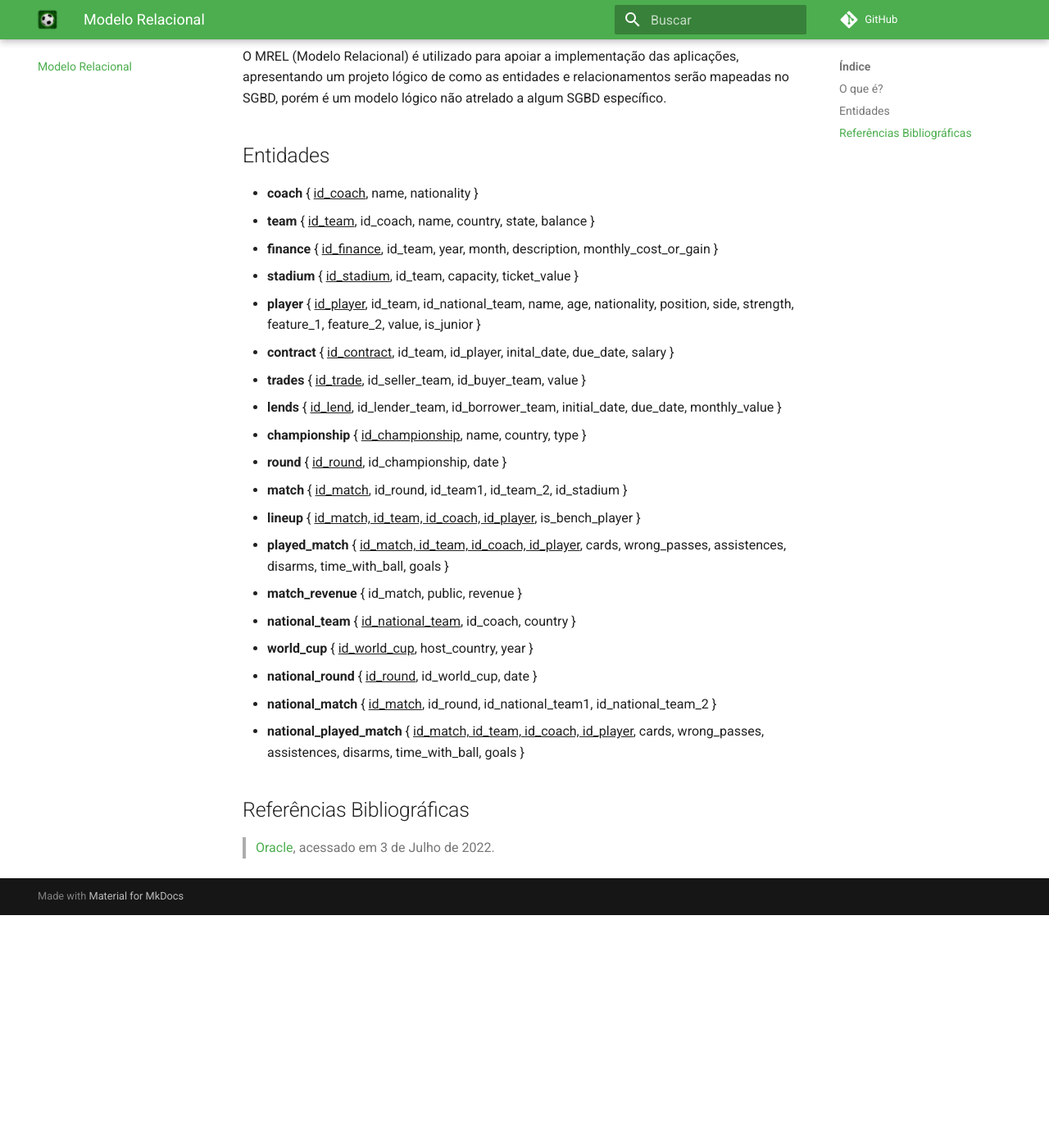
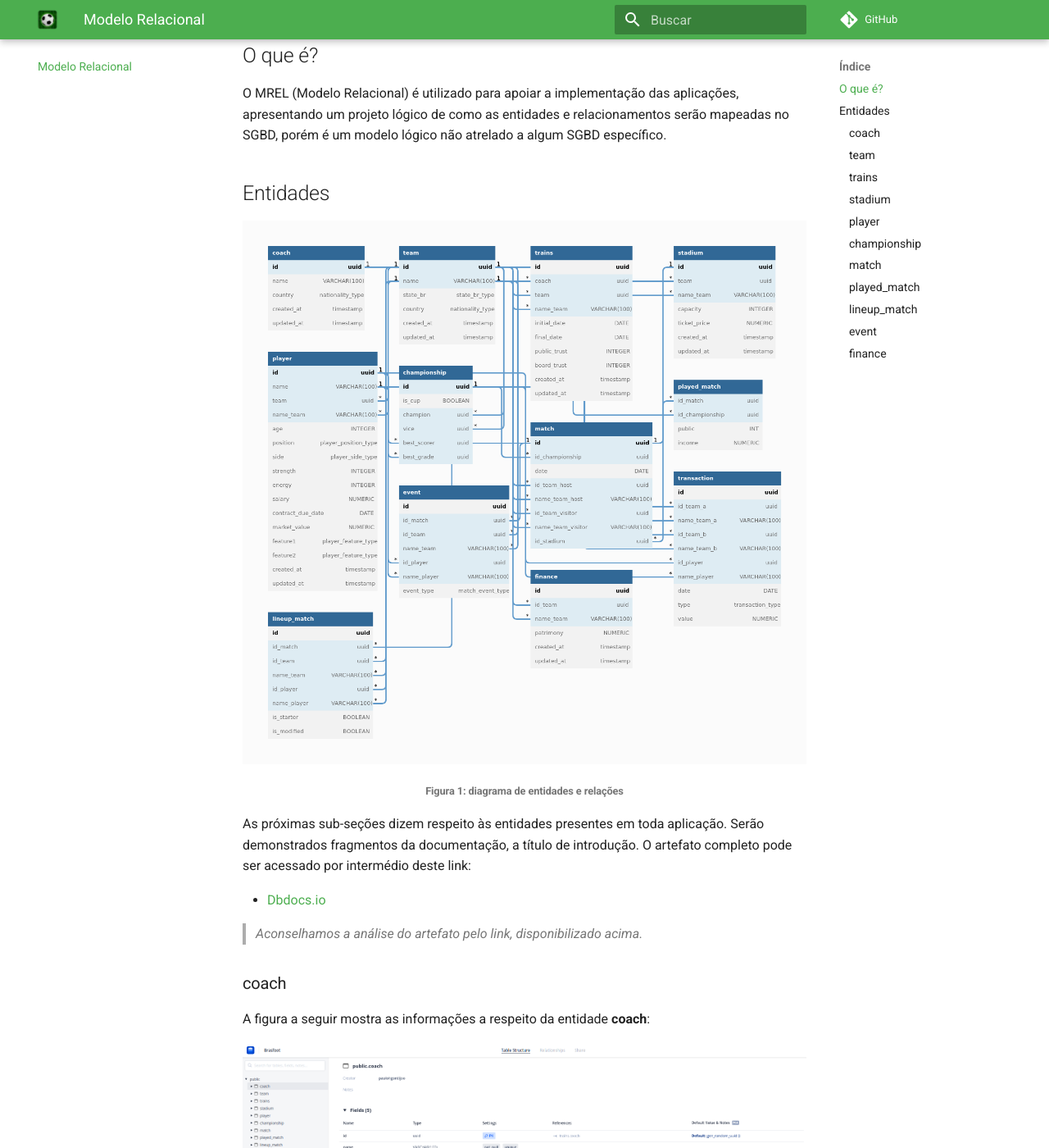
Before and after one commit to SBD1/grupo7-brasfoot, an MkDocs documentation site: the page built from docs/MR.md, in a window 1280 px wide and 1400 px high, scrolled down 416 px. Shown: the whole window at 82% size. Built offline with MkDocs 1.6.1 and Material for MkDocs 9.7.7, drawn with Linux system fonts in a browser that asks for light colours; comment, search, counter and statistics services are not loaded; before the commit the page ends 1532 px from its top, so only the background shows below that; some of the changed text lies outside the part shown.

Commit message:
Updating 'Modelo Relacional' section; adding dbdocs.

```diff
--- a/docs/MR.md
+++ b/docs/MR.md
@@ -1,9 +1,10 @@
 # Modelo Relacional
 
-|    Data    | Versão |      Descrição       |      Autor       |
-|:----------:|:------:|:--------------------:|:----------------:|
-| 03/07/2022 |  0.1   | Início do Documento  |    Daniel Oda    |
-| 04/07/2022 |  0.1   | Revisão do Documente | Matheus Clemente |
+|    Data    | Versão |                Descrição                 |      Autor       |
+|:----------:|:------:|:----------------------------------------:|:----------------:|
+| 03/07/2022 |  0.1   |           Início do Documento            |    Daniel Oda    |
+| 04/07/2022 |  0.2   |           Revisão do Documente           | Matheus Clemente |
+| 05/09/2022 |  0.3   | Atualização MREL; Ajustes de formatação. |  Paulo Gontijo   |
 
 
 
@@ -13,25 +14,104 @@
 
 ## Entidades
 
-- **coach** { <ins>id_coach</ins>,  name, nationality }
-- **team** { <ins>id_team</ins>, id_coach, name, country, state, balance }
-- **finance** { <ins>id_finance</ins>, id_team, year, month, description, monthly_cost_or_gain }
-- **stadium** { <ins>id_stadium</ins>, id_team, capacity, ticket_value }
-- **player** { <ins>id_player</ins>, id_team, id_national_team, name, age, nationality, position, side, strength, feature_1, feature_2, value, is_junior }
-- **contract** { <ins>id_contract</ins>,  id_team, id_player, inital_date, due_date, salary }
-- **trades** { <ins>id_trade</ins>, id_seller_team, id_buyer_team, value }
-- **lends** { <ins>id_lend</ins>, id_lender_team, id_borrower_team, initial_date, due_date, monthly_value }
-- **championship** { <ins>id_championship</ins>, name, country, type }
-- **round** { <ins>id_round</ins>,  id_championship, date }
-- **match** { <ins>id_match</ins>,  id_round, id_team1, id_team_2, id_stadium }
--  **lineup** { <ins>id_match, id_team, id_coach, id_player</ins>, is_bench_player }
-- **played_match** {  <ins>id_match, id_team, id_coach, id_player</ins>, cards, wrong_passes, assistences, disarms, time_with_ball, goals }
-- **match_revenue** { id_match, public, revenue }
-- **national_team** { <ins>id_national_team</ins>, id_coach, country }
-- **world_cup** { <ins>id_world_cup</ins>, host_country, year }
-- **national_round** { <ins>id_round</ins>,  id_world_cup, date }
-- **national_match** { <ins>id_match</ins>,  id_round, id_national_team1, id_national_team_2 }
-- **national_played_match** {  <ins>id_match, id_team, id_coach, id_player</ins>, cards, wrong_passes, assistences, disarms, time_with_ball, goals }
+![Brasfoot](./images/Brasfoot.png)
+
+<h6 align='center'>Figura 1: diagrama de entidades e relações</h6>
+
+
+
+As próximas sub-seções dizem respeito às entidades presentes em toda aplicação. Serão demonstrados fragmentos da documentação,
+a título de introdução. O artefato completo pode ser acessado por intermédio deste link:
+
+* [Dbdocs.io](https://dbdocs.io/paulohgontijoo/Brasfoot)
+
+> *Aconselhamos a análise do artefato pelo link, disponibilizado acima.*
+
+###coach
+A figura a seguir mostra as informações a respeito da entidade **coach**:
+
+![img.png](images/coach.png)
+
+<h6 align='center'>Figura 2: detalhamento entidade coach</h6>
+
+###team
+A figura a seguir mostra as informações a respeito da entidade **team**:
+
+![img.png](images/team.png)
+
+<h6 align='center'>Figura 3: detalhamento entidade team</h6>
+
+###trains
+A figura a seguir mostra as informações a respeito da entidade **trains**:
+
+![img.png](images/trains.png)
+
+<h6 align='center'>Figura 4: detalhamento entidade trains</h6>
+
+###stadium
+A figura a seguir mostra as informações a respeito da entidade **stadium**:
+
+![img.png](images/stadium.png)
+
+<h6 align='center'>Figura 5: detalhamento entidade stadium</h6>
+
+###player
+A figura a seguir mostra as informações a respeito da entidade **player**:
+
+![img.png](images/player.png)
+
+<h6 align='center'>Figura  6: detalhamento entidade player</h6>
+
+###championship
+A figura a seguir mostra as informações a respeito da entidade **championship**:
+
+![img.png](images/championship.png)
+
+<h6 align='center'>Figura  7: detalhamento entidade championship</h6>
+
+###match
+A figura a seguir mostra as informações a respeito da entidade **match**:
+
+![img.png](images/match.png)
+
+<h6 align='center'>Figura  8: detalhamento entidade match</h6>
+
+###played_match
+A figura a seguir mostra as informações a respeito da entidade **played_match**:
+
+![img.png](images/played_match.png)
+
+<h6 align='center'>Figura  9: detalhamento entidade played_match</h6>
+
+###lineup_match
+A figura a seguir mostra as informações a respeito da entidade **lineup_match**:
+
+![img.png](images/lineup_match.png)
+
+<h6 align='center'>Figura  10: detalhamento entidade lineup_match</h6>
+
+###event
+A figura a seguir mostra as informações a respeito da entidade **event**:
+
+![img.png](images/event.png)
+
+<h6 align='center'>Figura  11: detalhamento entidade event</h6>
+
+###finance
+A figura a seguir mostra as informações a respeito da entidade **finance**:
+
+![img.png](images/finance.png)
+
+<h6 align='center'>Figura  12: detalhamento entidade finance</h6>
+
+#transaction
+A figura a seguir mostra as informações a respeito da entidade **transaction**:
+
+![img.png](images/transaction.png)
+
+<h6 align='center'>Figura  13: detalhamento entidade transaction</h6>
 
 ## Referências Bibliográficas
 > [Oracle](https://www.oracle.com/br/database/what-is-a-relational-database/), acessado em 3 de Julho de 2022.
+
+> [Dbdocs.io](https://dbdocs.io/docs), acessado 5 de Setembro de 2022.
```
Also changed, not shown: docs/images/Brasfoot.png (added), docs/images/championship.png (added), docs/images/coach.png (added), docs/images/event.png (added), docs/images/finance.png (added), docs/images/lineup_match.png (added), docs/images/match.png (added), docs/images/played_match.png (added), docs/images/player.png (added), docs/images/stadium.png (added), docs/images/team.png (added), docs/images/trains.png (added), docs/images/transaction.png (added), 1 other file.
